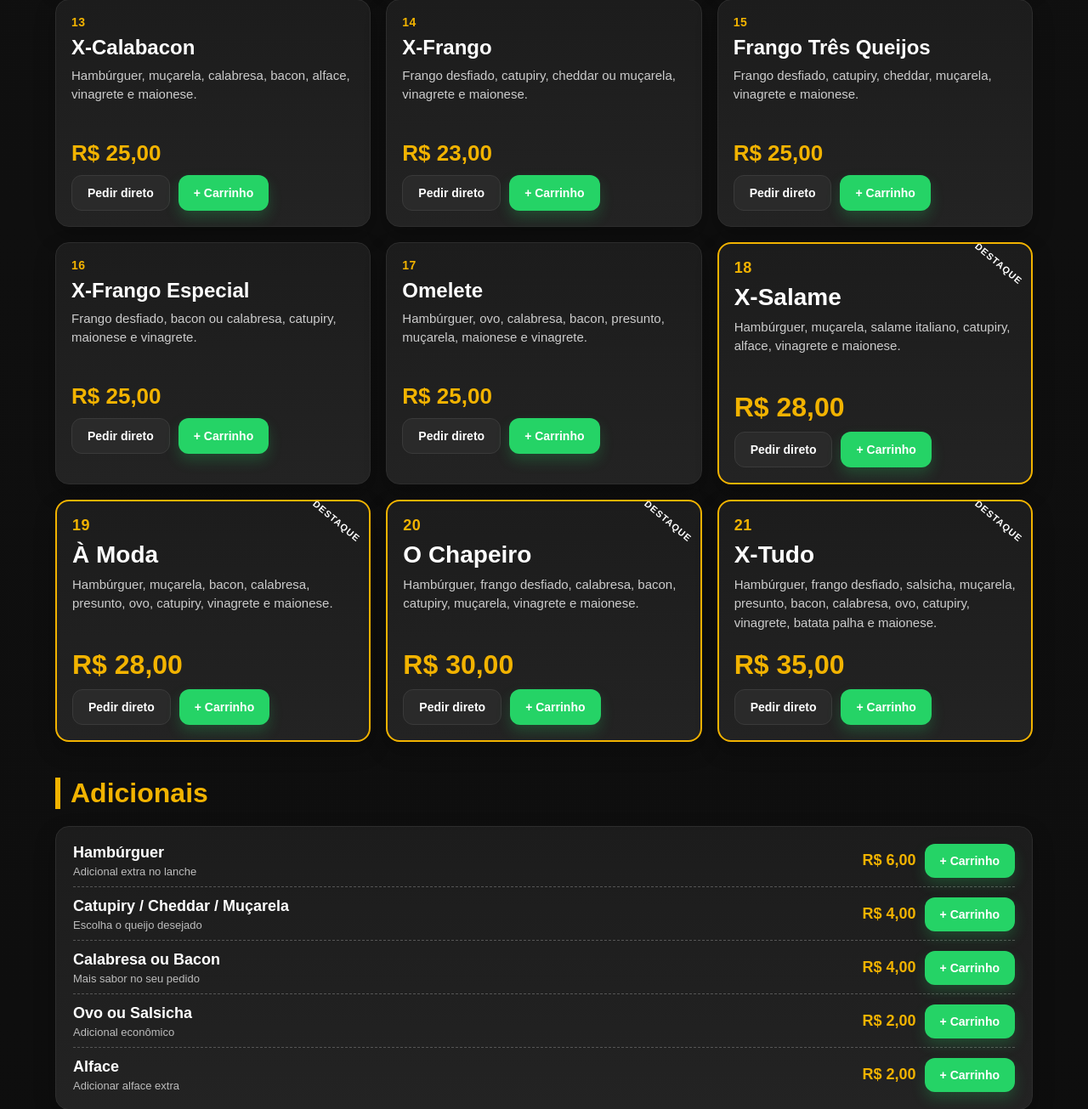
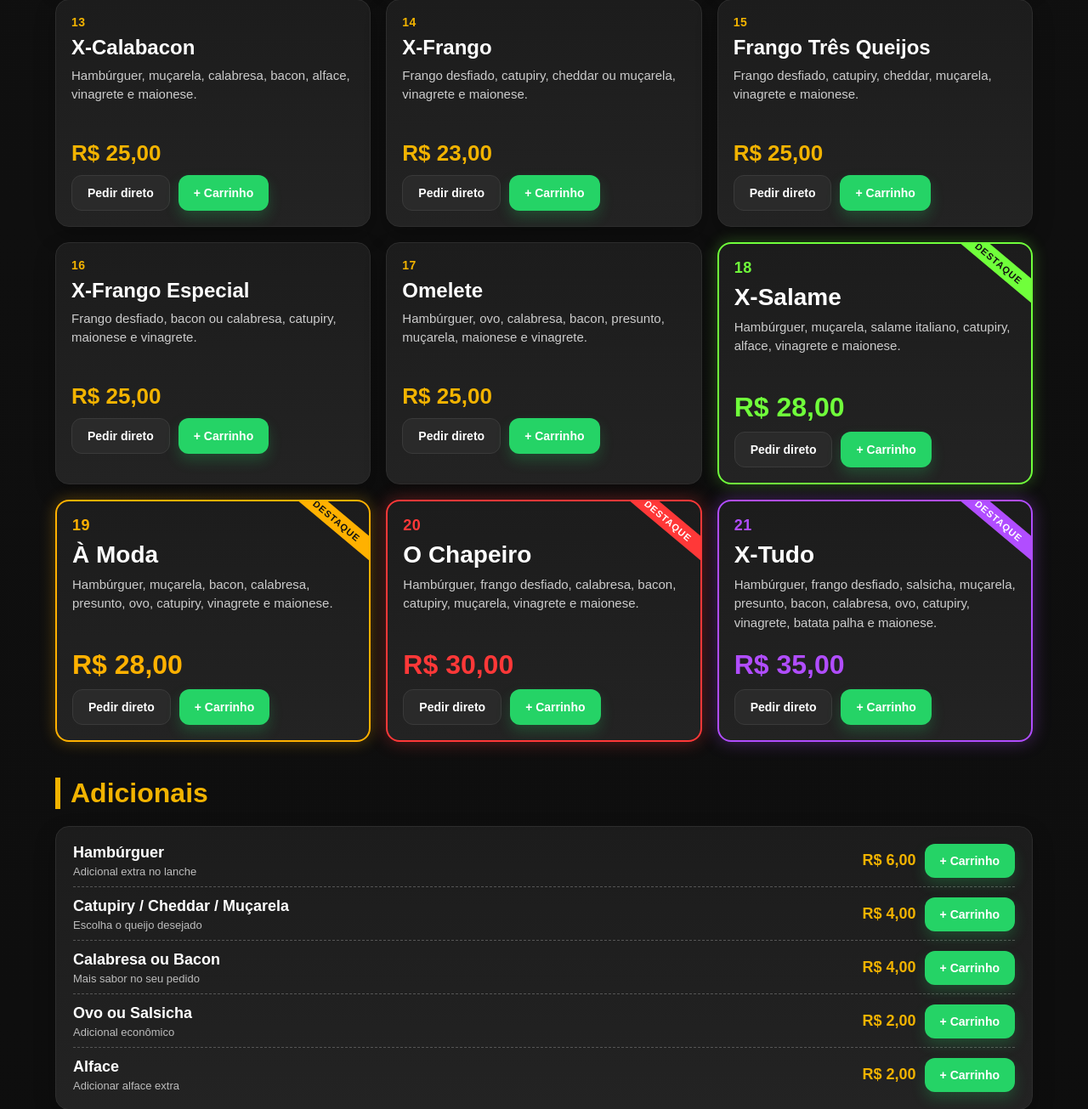
Before and after one commit to chapalanches/chapa-lanches, a PHP site: page / in a window 1280 px wide. Shown: the part 1597-2902 px from the top of the page at 85% size. Run offline with PHP 8.4, Linux system fonts and the light colour scheme; some libraries are stand-ins or nearby versions.

Commit message:
Update style.css

```diff
--- a/css/style.css
+++ b/css/style.css
@@ -618,104 +618,127 @@
 ========================================================== */
 
 .item.destaque {
-    position: relative;
-    overflow: hidden;
-    border: 2px solid #f2b300;
-    transition: .25s;
+  position: relative;
+  overflow: hidden;
+  border: 2px solid #f2b300;
+  transition:
+    transform 0.25s ease,
+    border-color 0.25s ease,
+    box-shadow 0.25s ease;
 }
 
-.item.destaque:hover{
-    transform: translateY(-4px) scale(1.01);
+.item.destaque:hover {
+  transform: translateY(-4px) scale(1.01);
 }
 
-.item.destaque::before{
-    content:"DESTAQUE";
-    position:absolute;
-    top:12px;
-    right:-42px;
+.item.destaque::before {
+  content: "DESTAQUE";
+  position: absolute;
+  top: 12px;
+  right: -42px;
+  z-index: 2;
 
-    width:160px;
-    text-align:center;
+  width: 160px;
+  padding: 5px 0;
 
-    transform:rotate(40deg);
+  text-align: center;
+  transform: rotate(40deg);
 
-    padding:5px 0;
-
-    font-size:11px;
-    font-weight:bold;
-    letter-spacing:1px;
-
-    color:#fff;
+  font-size: 11px;
+  font-weight: bold;
+  letter-spacing: 1px;
+  color: #fff;
 }
 
+/* 18 - X-Salame */
 
-/* X-SALAME */
-
-.item.destaque.salame{
-    border-color:#70ff3b;
-    box-shadow:0 0 18px rgba(112,255,59,.28);
+.item.destaque-verde {
+  border-color: #70ff3b;
+  box-shadow: 0 0 18px rgba(112, 255, 59, 0.28);
 }
 
-.item.destaque.salame::before{
-    background:#70ff3b;
-    color:#111;
+.item.destaque-verde::before {
+  background: #70ff3b;
+  color: #111;
 }
 
-
-/* A MODA */
-
-.item.destaque.amoda{
-    border-color:#ffb100;
-    box-shadow:0 0 18px rgba(255,177,0,.30);
+.item.destaque-verde .codigo,
+.item.destaque-verde .preco {
+  color: #70ff3b;
 }
 
-.item.destaque.amoda::before{
-    background:#ffb100;
-    color:#111;
+/* 19 - À Moda */
+
+.item.destaque-laranja {
+  border-color: #ffb100;
+  box-shadow: 0 0 18px rgba(255, 177, 0, 0.30);
 }
 
-
-/* O CHAPEIRO */
-
-.item.destaque.chapeiro{
-    border-color:#ff3838;
-    box-shadow:0 0 20px rgba(255,56,56,.35);
+.item.destaque-laranja::before {
+  background: #ffb100;
+  color: #111;
 }
 
-.item.destaque.chapeiro::before{
-    background:#ff3838;
+.item.destaque-laranja .codigo,
+.item.destaque-laranja .preco {
+  color: #ffb100;
 }
 
+/* 20 - O Chapeiro */
 
-/* X-TUDO */
-
-.item.destaque.xtudo{
-    border-color:#b14dff;
-    box-shadow:0 0 20px rgba(177,77,255,.35);
+.item.destaque-vermelho {
+  border-color: #ff3838;
+  box-shadow: 0 0 20px rgba(255, 56, 56, 0.35);
 }
 
-.item.destaque.xtudo::before{
-    background:#b14dff;
+.item.destaque-vermelho::before {
+  background: #ff3838;
+  color: #fff;
 }
 
-
-/* Badge do código */
-
-.item.destaque .codigo{
-    font-size:18px;
-    font-weight:bold;
+.item.destaque-vermelho .codigo,
+.item.destaque-vermelho .preco {
+  color: #ff3838;
 }
 
+/* 21 - X-Tudo */
 
-/* Nome */
-
-.item.destaque h3{
-    font-size:28px;
+.item.destaque-roxo {
+  border-color: #b14dff;
+  box-shadow: 0 0 20px rgba(177, 77, 255, 0.35);
 }
 
+.item.destaque-roxo::before {
+  background: #b14dff;
+  color: #fff;
+}
 
-/* Preço */
+.item.destaque-roxo .codigo,
+.item.destaque-roxo .preco {
+  color: #b14dff;
+}
 
-.item.destaque .preco{
-    font-size:32px;
+/* Tamanhos especiais */
+
+.item.destaque .codigo {
+  font-size: 18px;
+  font-weight: bold;
 }
+
+.item.destaque h3 {
+  font-size: 28px;
+}
+
+.item.destaque .preco {
+  font-size: 32px;
+}
+
+@media (max-width: 700px) {
+  .item.destaque h3 {
+    font-size: 24px;
+  }
+
+  .item.destaque .preco {
+    font-size: 26px;
+  }
+}
```
